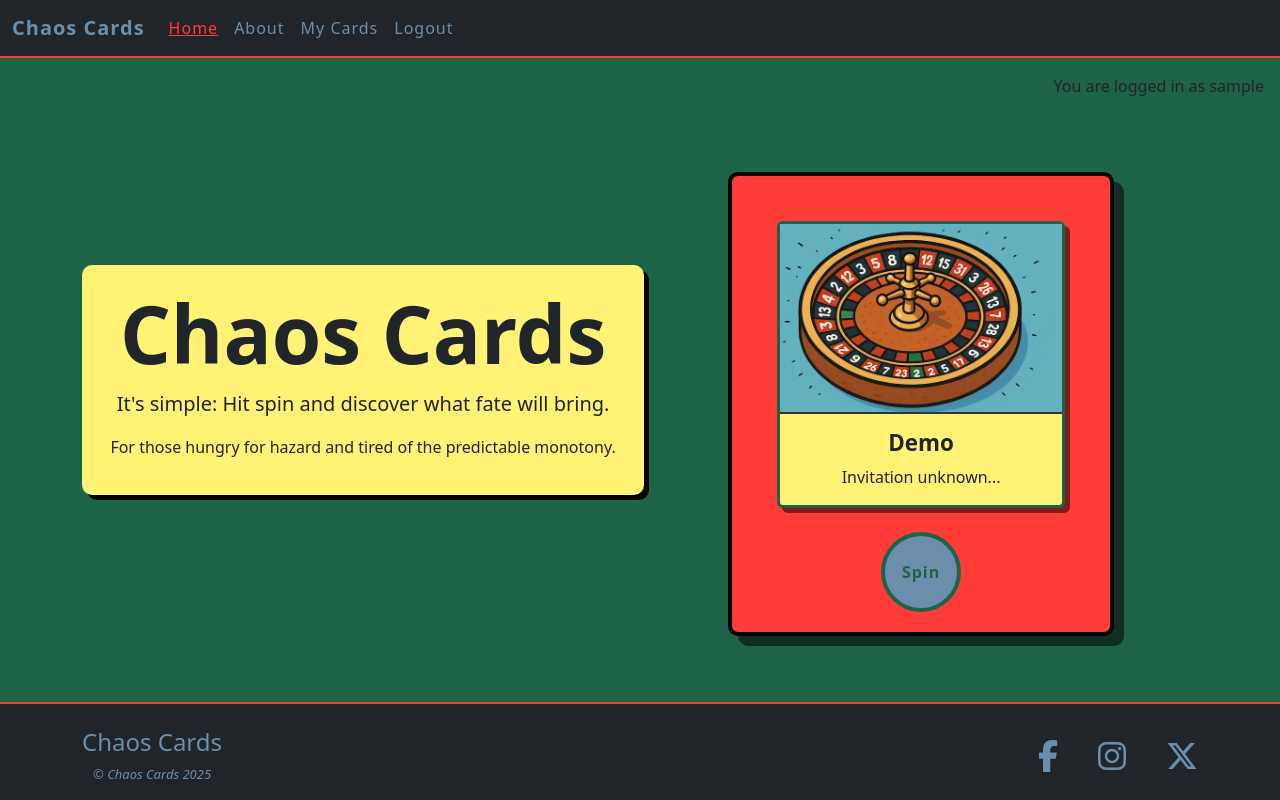
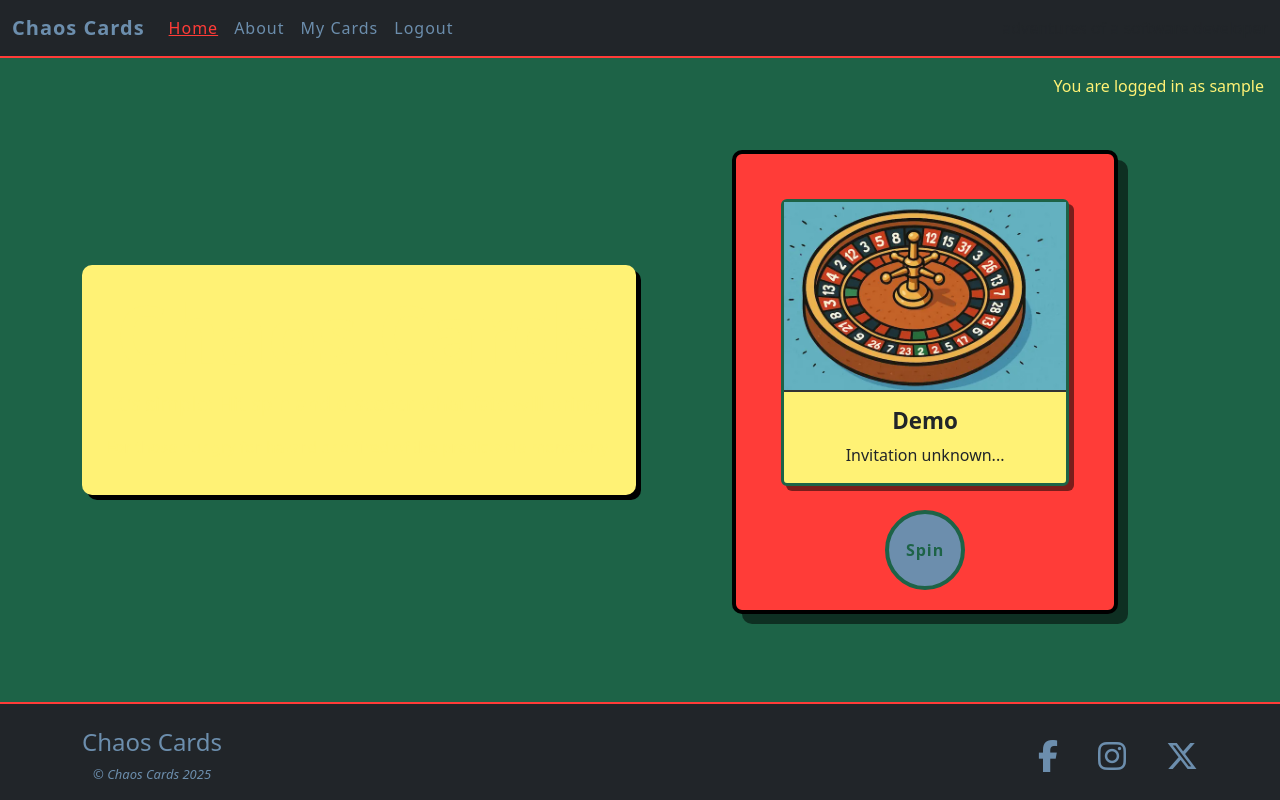
Before and after one commit to JamieJB123/chaos-cards-django, a Django app: page / in a window 1280 px wide. Run offline with Django 5.2, Linux system fonts and the light colour scheme; the visitor is signed in with stand-in values (Sample User, id 1); some libraries are stand-ins or nearby versions.

Commit message:
Minor amend: styling and layout for home page. Add colour scheme for documentation

```diff
--- a/chaos_app/templates/chaos_app/home.html
+++ b/chaos_app/templates/chaos_app/home.html
@@ -9,13 +9,13 @@
     {% if user.is_authenticated %}
     <div class="container d-flex flex-column flex-md-row align-items-center my-auto">
 
-        <header id="header" class="container text-center mb-4 d-flex flex-column justify-content-center">
+        <header id="header" class="container text-center me-md-2 mb-4 d-flex flex-column justify-content-center">
             <h1 class="display-1">Chaos Cards</h1>
             <p class="lead">It's simple: Hit spin and discover what fate will bring.</p>
             <p>For those hungry for hazard and tired of the predictable monotony.</p>
         </header>
 
-        <section id="card-container" class="container text-center d-flex justify-content-center">
+        <section id="card-container" class="container text-center d-flex justify-content-center ms-md-2 mb-4">
             <div id="container">
             <!-- Check first if spin has been pressed to determine what to display-->
             {% if spin_attempted %}
--- a/static/css/style.css
+++ b/static/css/style.css
@@ -96,6 +96,12 @@
 }
 
 /* Card styling for user-card page */
+
+/* Negative margin to ensure Chaos Cards intro text-box and card container are aligned horizontally when screen size is > 768px and 'no-card' message appears */
+
+#card-container {
+    margin-top: -20px;
+}
 .card-mb {
     margin-bottom: 3rem;
 }
@@ -304,6 +310,15 @@
 }
 
 /* Media Queries */
+
+/* Remove negative margin when elements stack vertically to ensure space between them */
+
+@media screen and (max-width: 768px) {
+    #card-container {
+        margin-top: 0px;
+    }
+}
+
 /* Home page. Ensure card container doesn't exceed screen-width on screen-sizes < 425px */
 
 @media screen and (max-width: 425px) {
@@ -318,3 +333,7 @@
         margin-bottom: 2rem;
     }
 }
+
+body {
+    color: #fff275
+}
```
Also changed, not shown: 5 other files.
